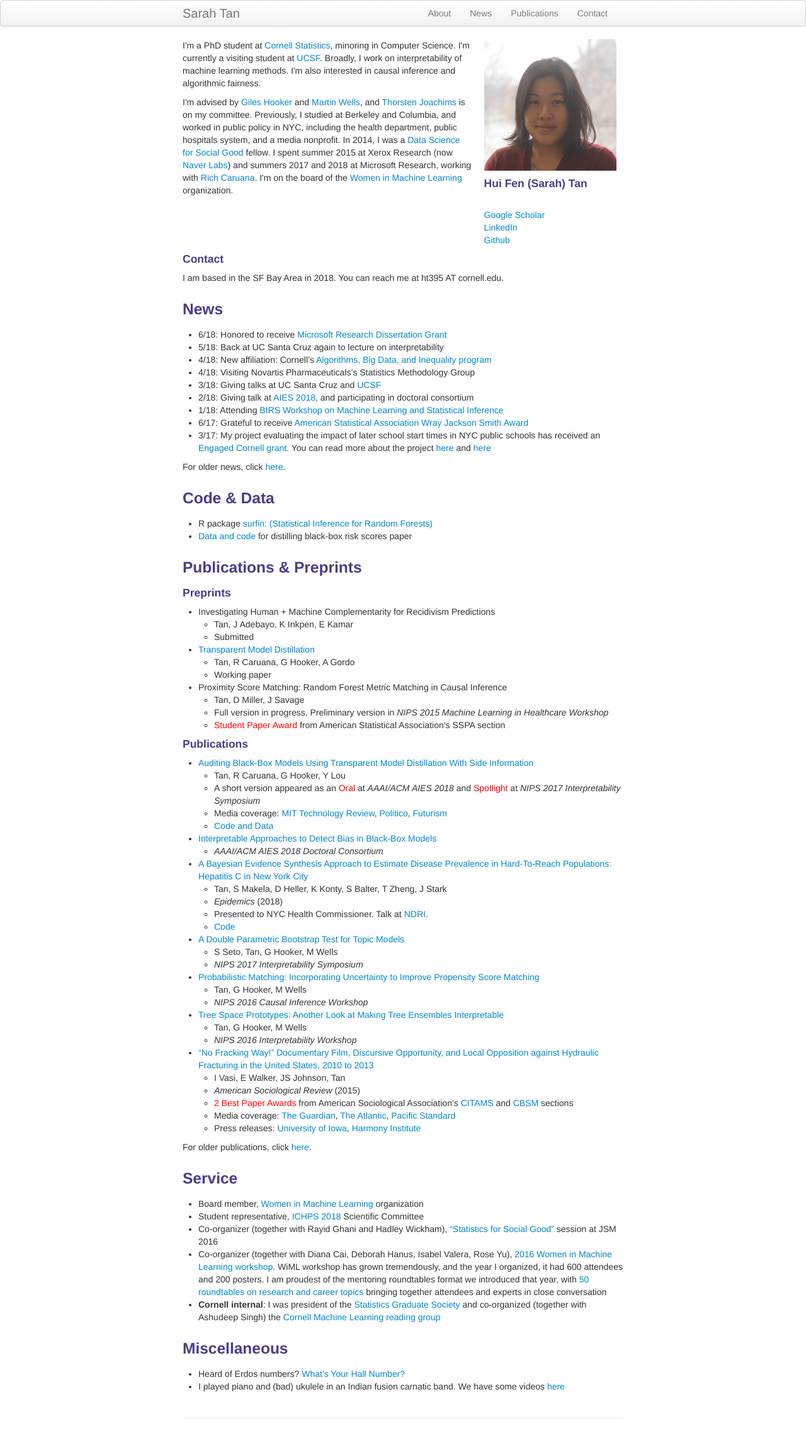
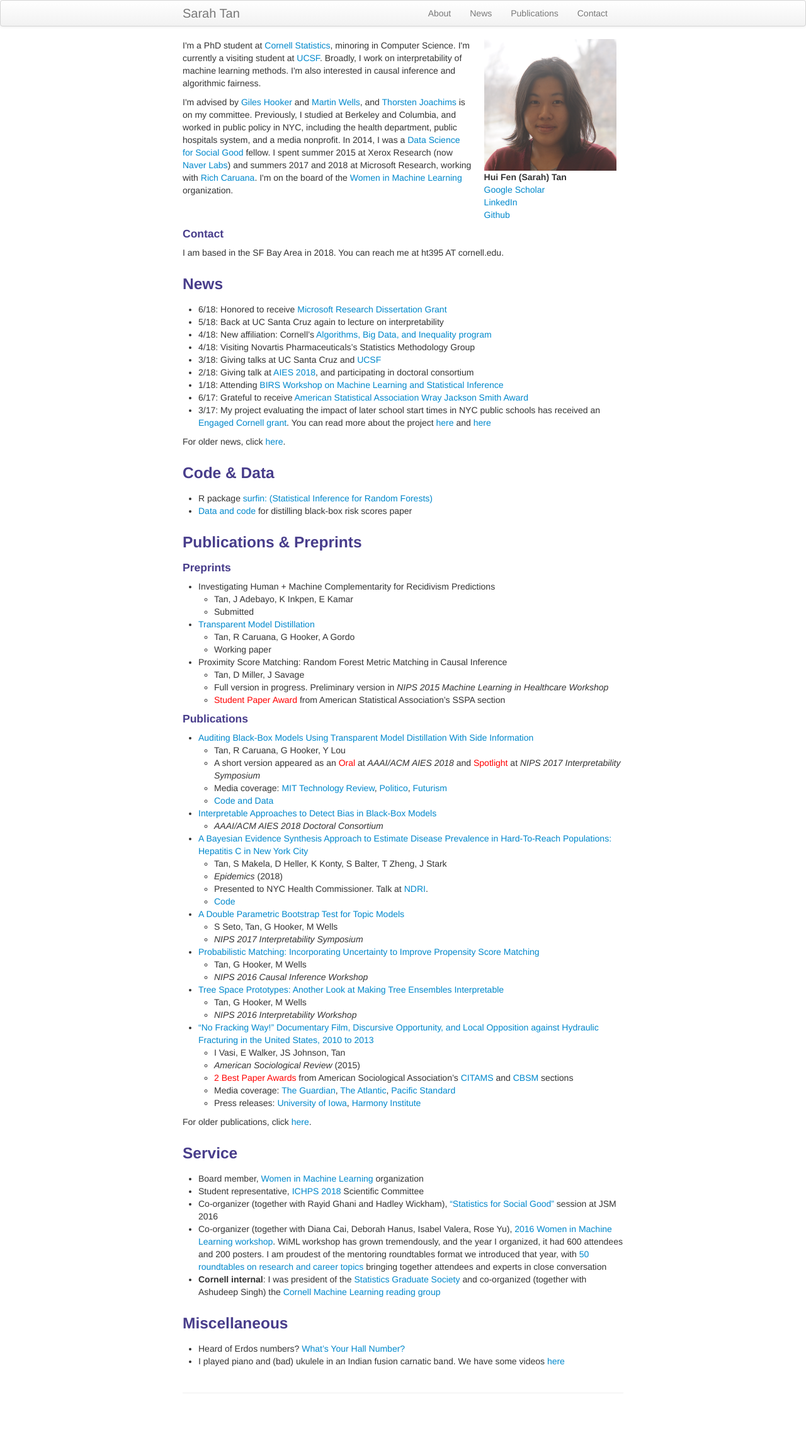
Before and after one commit to shftan/shftan.github.io, a Jekyll site: the page built from index.md, in a window 1280 px wide. Shown: the whole page at 63% size. Built offline with Jekyll 4.4.1, drawn with Linux system fonts in a browser that asks for light colours; after the commit the page ends 2243 px from its top, so only the background shows below that.

```diff
--- a/index.md
+++ b/index.md
@@ -15,7 +15,7 @@ keywords: Sarah Tan, Cornell, Statistics, interpretability, causal inference
 
         <div class="span4">
            <img src="picture.png" width = "95%" title="Sarah Tan" alt="Sarah Tan"/>
-           <h4>Hui Fen (Sarah) Tan</h4><br>
+           <b>Hui Fen (Sarah) Tan</b><br>
 
            <a href="https://scholar.google.com/citations?user=_tSKmPYAAAAJ&hl=en">Google Scholar</a><br>
 
```
